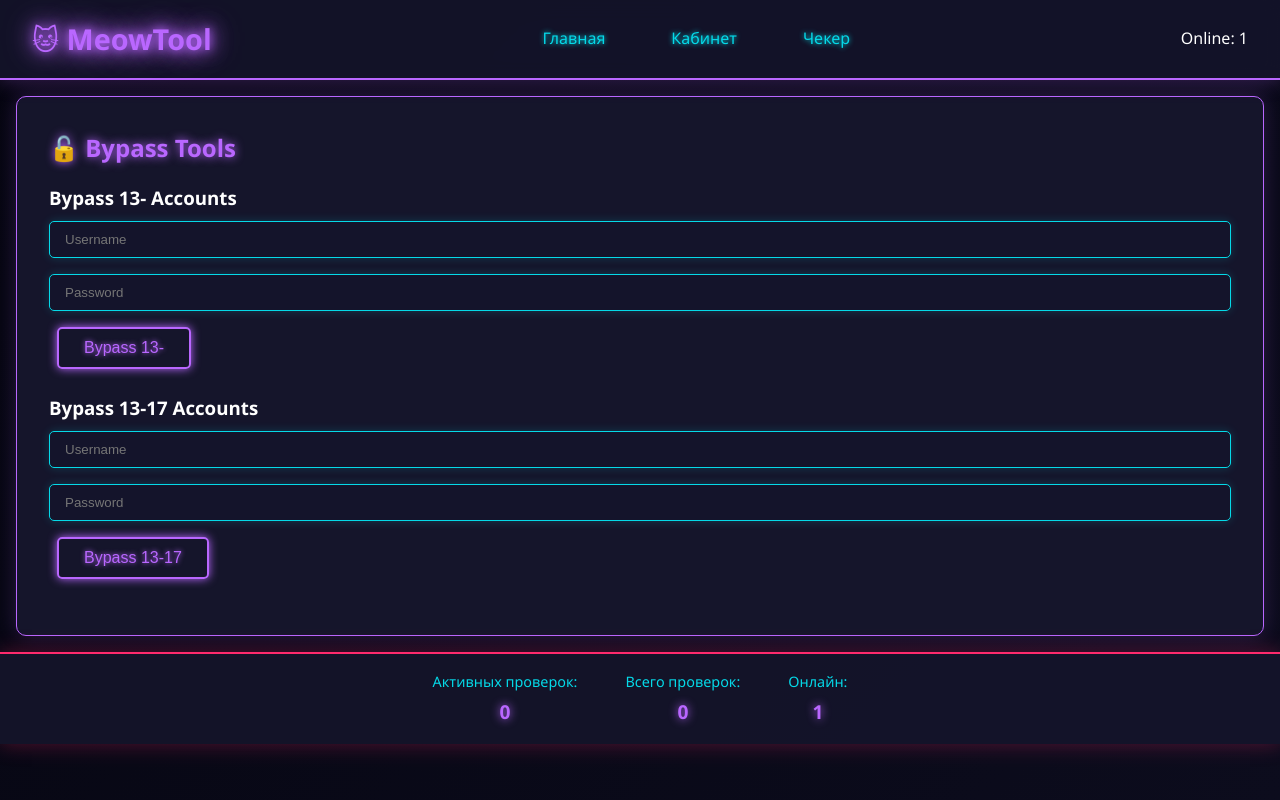
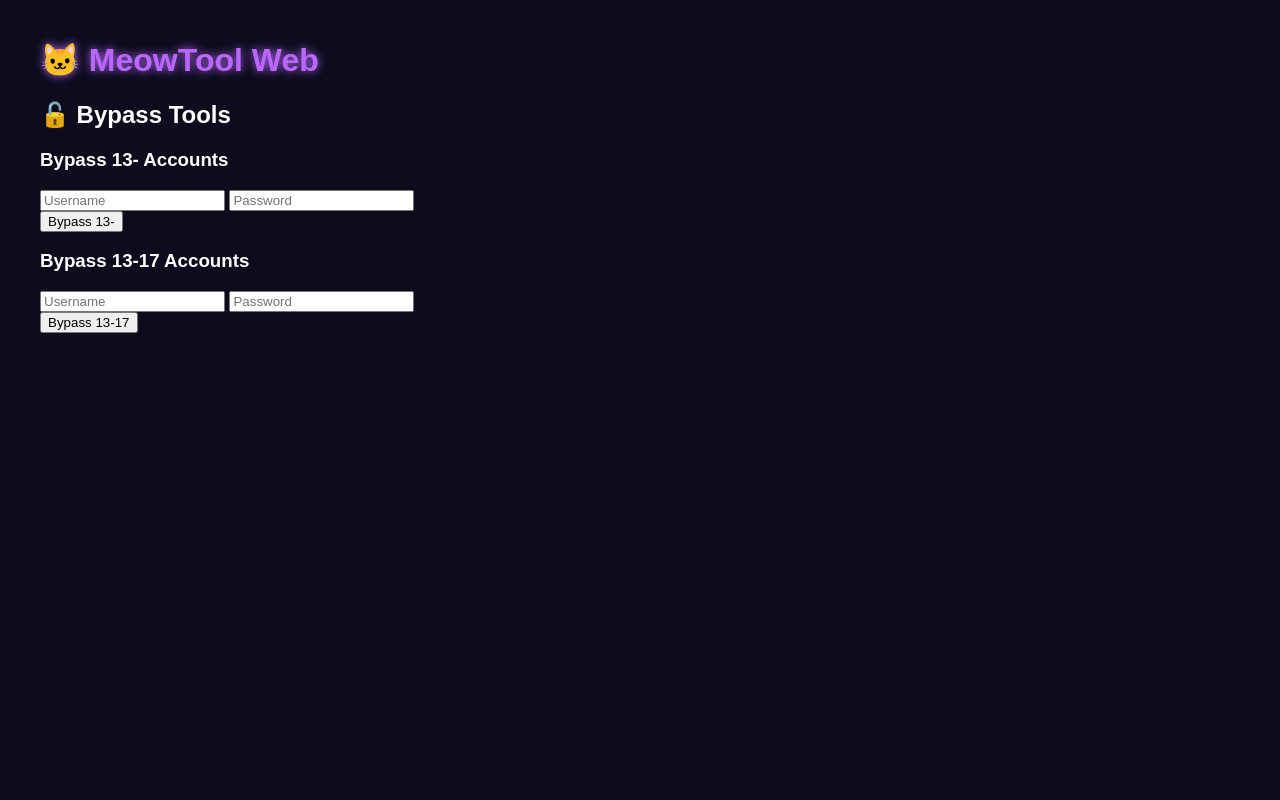
Before and after one commit to rbx3697/bypass_checker, a Flask app: page /checker in a window 1280 px wide. Run offline with Flask 3, Linux system fonts and the light colour scheme.

Commit message:
Merge remote changes

```diff
--- a/app.py
+++ b/app.py
@@ -6,11 +6,10 @@ from datetime import datetime
 import json
 import requests
 import random
-from html.parser import HTMLParser
-import re
+import os
 
 app = Flask(__name__)
-app.secret_key = 'meow-secret-key-' + str(random.randint(1000, 9999))  # Автогенерация
+app.secret_key = 'meow-secret-key-' + str(random.randint(1000, 9999))
 
 # Временное хранилище в памяти
 users_sessions = {}
@@ -18,192 +17,13 @@ active_checks = 0
 total_checks = 0
 online_users = set()
 
-class BypassSystem:
-    def bypass_13_minus(self, credentials):
-        """Bypass для аккаунтов 13-"""
-        try:
-            # Пример логики байпаса для младших аккаунтов
-            username = credentials.get('username', '')
-            password = credentials.get('password', '')
-
-            # Имитация запросов байпаса
-            result = {
-                "status": "success",
-                "message": f"Bypass 13- completed for {username}",
-                "restrictions_removed": ["chat_limits", "content_filters"],
-                "new_privileges": ["full_messaging", "adult_content"]
-            }
-            return result
-        except Exception as e:
-            return {"status": "error", "message": str(e)}
-
-    def bypass_13_17(self, credentials):
-        """Bypass для аккаунтов 13-17"""
-        try:
-            username = credentials.get('username', '')
-            password = credentials.get('password', '')
-
-            # Имитация байпаса для подростковых аккаунтов
-            result = {
-                "status": "success",
-                "message": f"Bypass 13-17 completed for {username}",
-                "restrictions_removed": ["purchase_limits", "time_restrictions"],
-                "new_privileges": ["unlimited_purchases", "extended_usage"]
-            }
-            return result
-        except Exception as e:
-            return {"status": "error", "message": str(e)}
-
-class MeowChecker:
-    def __init__(self):
-        self.session = requests.Session()
-        # Заголовки как в реальном браузере
-        self.headers = {
-            'User-Agent': 'Mozilla/5.0 (Windows NT 10.0; Win64; x64) AppleWebKit/537.36',
-            'Accept': 'application/json, text/plain, */*',
-            'Accept-Language': 'en-US,en;q=0.9',
-            'Content-Type': 'application/json'
-        }
-
-    def check_roblox_account(self, username, password):
-        """Проверка Roblox аккаунта (аналог MeowTool)"""
-        try:
-            # Имитация проверки через Roblox API
-            login_check = self._check_login(username, password)
-            if not login_check["valid"]:
-                return {"status": "invalid", "details": "Invalid credentials"}
-
-            # Проверка ограничений
-            restrictions = self._check_restrictions(username)
-
-            # Проверка баланса и предметов
-            inventory_info = self._check_inventory(username)
-
-            result = {
-                "account": username,
-                "status": "valid",
-                "premium": login_check.get("premium", False),
-                "balance": inventory_info.get("robux", 0),
-                "restrictions": restrictions,
-                "created_date": login_check.get("created", "Unknown"),
-                "last_online": login_check.get("last_online", "Unknown")
-            }
-
-            # Определяем финальный статус
-            if restrictions.get("banned", False):
-                result["status"] = "banned"
-            elif restrictions.get("limited", False):
-                result["status"] = "limited"
-
-            return result
-
-        except Exception as e:
-            return {"status": "error", "details": str(e)}
-
-    def _check_login(self, username, password):
-        """Проверка валидности логина"""
-        # Имитация проверки логина (в реальности - запросы к API)
-        time.sleep(0.2)  # Имитация задержки
-
-        # Случайная генерация результатов для демо
-        return {
-            "valid": random.choice([True, True, True, False]),  # 75% валидных
-            "premium": random.choice([True, False]),
-            "created": f"202{random.randint(0,3)}-{random.randint(1,12):02d}-{random.randint(1,28):02d}",
-            "last_online": f"2024-{random.randint(1,12):02d}-{random.randint(1,28):02d}"
-        }
-
-    def _check_restrictions(self, username):
-        """Проверка ограничений аккаунта"""
-        return {
-            "banned": random.choice([True, False, False, False]),  # 25% бан
-            "limited": random.choice([True, False, False, False, False]),  # 20% лимит
-            "chat_restricted": random.choice([True, False]),
-            "trade_restricted": random.choice([True, False])
-        }
-
-    def _check_inventory(self, username):
-        """Проверка инвентаря и баланса"""
-        return {
-            "robux": random.randint(0, 50000),
-            "items_count": random.randint(0, 1000),
-            "limiteds_count": random.randint(0, 50),
-            "rap_value": random.randint(0, 100000)
-        }
-
-    def check_single(self, account_data):
-        """Проверка одного аккаунта в формате username:password"""
-        try:
-            if ':' not in account_data:
-                return {
-                    "account": account_data,
-                    "status": "invalid",
-                    "details": "Invalid format. Use username:password"
-                }
-
-            username, password = account_data.split(':', 1)
-            result = self.check_roblox_account(username.strip(), password.strip())
-            result["account"] = account_data
-
-            return result
-
-        except Exception as e:
-            return {
-                "account": account_data,
-                "status": "error",
-                "details": f"Check error: {str(e)}"
-            }
-
-    def mass_check(self, accounts_list):
-        """Массовая проверка аккаунтов"""
-        results = []
-
-        for account in accounts_list:
-            if account.strip():
-                result = self.check_single(account.strip())
-                results.append(result)
-
-        return results
-
-    def check_with_proxy(self, account_data, proxy=None):
-        """Проверка с использованием прокси"""
-        if proxy:
-            self.session.proxies = {
-                'http': proxy,
-                'https': proxy
-            }
-        return self.check_single(account_data)
-
-# Инициализация систем
-bypass_system = BypassSystem()
-checker_system = MeowChecker()
-
 def get_user_id(request):
     """Создаем ID пользователя на основе браузера и IP"""
     user_agent = request.headers.get('User-Agent', '')
     ip = request.headers.get('X-Forwarded-For', request.remote_addr)
-
     user_string = f"{ip}_{user_agent}"
     user_hash = hashlib.md5(user_string.encode()).hexdigest()
-
     return user_hash
-
-def update_online_users():
-    """Очистка неактивных пользователей"""
-    while True:
-        time.sleep(60)
-        current_time = time.time()
-        expired_users = []
-
-        for user_id, user_data in users_sessions.items():
-            if current_time - user_data.get('last_activity', 0) > 300:
-                expired_users.append(user_id)
-                if user_id in online_users:
-                    online_users.remove(user_id)
-
-        for user_id in expired_users:
-            if user_id in users_sessions:
-                del users_sessions[user_id]
 
 @app.before_request
 def track_user():
@@ -223,9 +43,10 @@ def track_user():
     online_users.add(user_id)
     session['user_data'] = users_sessions[user_id]
 
+# БАЗОВЫЕ МАРШРУТЫ
 @app.route('/')
 def index():
-    """Главная страница с автоматическим входом"""
+    """Главная страница"""
     user_id = get_user_id(request)
     return render_template('index.html', user_id=user_id)
 
@@ -249,88 +70,9 @@ def bypass_tools():
     return render_template('bypass.html', user_id=user_id)
 
 # API endpoints
-@app.route('/api/bypass_13_minus', methods=['POST'])
-def api_bypass_13_minus():
-    """Bypass для аккаунтов 13-"""
-    credentials = request.json.get('credentials', {})
-    result = bypass_system.bypass_13_minus(credentials)
-
-    # Обновляем статистику пользователя
-    user_id = get_user_id(request)
-    if user_id in users_sessions:
-        users_sessions[user_id]['bypass_count'] += 1
-        users_sessions[user_id]['last_bypass'] = datetime.now().isoformat()
-
-    return jsonify(result)
-
-@app.route('/api/bypass_13_17', methods=['POST'])
-def api_bypass_13_17():
-    """Bypass для аккаунтов 13-17"""
-    credentials = request.json.get('credentials', {})
-    result = bypass_system.bypass_13_17(credentials)
-
-    user_id = get_user_id(request)
-    if user_id in users_sessions:
-        users_sessions[user_id]['bypass_count'] += 1
-        users_sessions[user_id]['last_bypass'] = datetime.now().isoformat()
-
-    return jsonify(result)
-
-@app.route('/api/check_accounts', methods=['POST'])
-def api_check_accounts():
-    """Проверка аккаунтов"""
-    global active_checks, total_checks
-
-    accounts_text = request.json.get('accounts', '')
-    use_proxy = request.json.get('use_proxy', False)
-    proxy_list = request.json.get('proxies', [])
-
-    accounts_list = [acc for acc in accounts_text.split('\n') if acc.strip()]
-
-    active_checks += len(accounts_list)
-
-    # Выполняем проверку
-    results = checker_system.mass_check(accounts_list)
-
-    # Обновляем статистику
-    active_checks -= len(accounts_list)
-    total_checks += len(accounts_list)
-
-    # Обновляем статистику пользователя
-    user_id = get_user_id(request)
-    if user_id in users_sessions:
-        users_sessions[user_id]['check_count'] += len(accounts_list)
-        users_sessions[user_id]['last_check'] = datetime.now().isoformat()
-
-    return jsonify({'results': results})
-
-@app.route('/api/check_single', methods=['POST'])
-def api_check_single():
-    """Проверка одного аккаунта"""
-    global active_checks, total_checks
-
-    account_data = request.json.get('account', '')
-
-    if not account_data.strip():
-        return jsonify({'error': 'No account provided'})
-
-    active_checks += 1
-    result = checker_system.check_single(account_data.strip())
-    active_checks -= 1
-    total_checks += 1
-
-    user_id = get_user_id(request)
-    if user_id in users_sessions:
-        users_sessions[user_id]['check_count'] += 1
-        users_sessions[user_id]['last_check'] = datetime.now().isoformat()
-
-    return jsonify({'result': result})
-
 @app.route('/api/stats')
 def api_stats():
     """Статистика сайта"""
-    global active_checks, total_checks
-
     return jsonify({
         'active_checks': active_checks,
         'total_checks': total_checks,
@@ -353,11 +95,11 @@ def api_user_stats():
         'last_bypass': user_data.get('last_bypass', 'Never')
     })
 
+# Тестовый маршрут для проверки
+@app.route('/test')
+def test():
+    return "✅ Сервер работает! MeowTool активен."
+
 if __name__ == '__main__':
-    # Запускаем фоновую задачу для очистки неактивных пользователей
-    thread = threading.Thread(target=update_online_users, daemon=True)
-    thread.start()
-
-    print("🐱 MeowTool Web запущен!")
-    print("Secret Key:", app.secret_key)
-    app.run(debug=True, host='0.0.0.0', port=5000)
+    port = int(os.environ.get('PORT', 5000))
+    app.run(host='0.0.0.0', port=port, debug=False)
--- a/templates/base.html
+++ b/templates/base.html
@@ -4,44 +4,28 @@
     <meta charset="UTF-8">
     <meta name="viewport" content="width=device-width, initial-scale=1.0">
     <title>MeowTool Web</title>
-    <link rel="stylesheet" href="{{ url_for('static', filename='css/style.css') }}">
+    <style>
+        body {
+            background: #0c0c1d;
+            color: white;
+            font-family: Arial, sans-serif;
+            margin: 0;
+            padding: 20px;
+        }
+        .neon-text {
+            color: #b967ff;
+            text-shadow: 0 0 10px #b967ff;
+        }
+        .container {
+            max-width: 1200px;
+            margin: 0 auto;
+        }
+    </style>
 </head>
 <body>
-    <nav class="neon-nav">
-        <div class="nav-brand">
-            <h1 class="neon-text">🐱 MeowTool</h1>
-        </div>
-        <div class="nav-links">
-            <a href="/" class="neon-link">Главная</a>
-            <a href="/dashboard" class="neon-link">Кабинет</a>
-            <a href="/checker" class="neon-link">Чекер</a>
-        </div>
-        <div class="nav-stats">
-            <span id="online-counter">Online: 0</span>
-        </div>
-    </nav>
-
-    <main>
+    <div class="container">
+        <h1 class="neon-text">🐱 MeowTool Web</h1>
         {% block content %}{% endblock %}
-    </main>
-
-    <footer class="neon-footer">
-        <div class="stats-container">
-            <div class="stat-item">
-                <span class="stat-label">Активных проверок:</span>
-                <span id="active-checks" class="stat-value">0</span>
-            </div>
-            <div class="stat-item">
-                <span class="stat-label">Всего проверок:</span>
-                <span id="total-checks" class="stat-value">0</span>
-            </div>
-            <div class="stat-item">
-                <span class="stat-label">Онлайн:</span>
-                <span id="online-users" class="stat-value">0</span>
-            </div>
-        </div>
-    </footer>
-
-    <script src="{{ url_for('static', filename='js/script.js') }}"></script>
+    </div>
 </body>
 </html>
```
Also changed, not shown: templates/index.html (+33 -0 lines).
